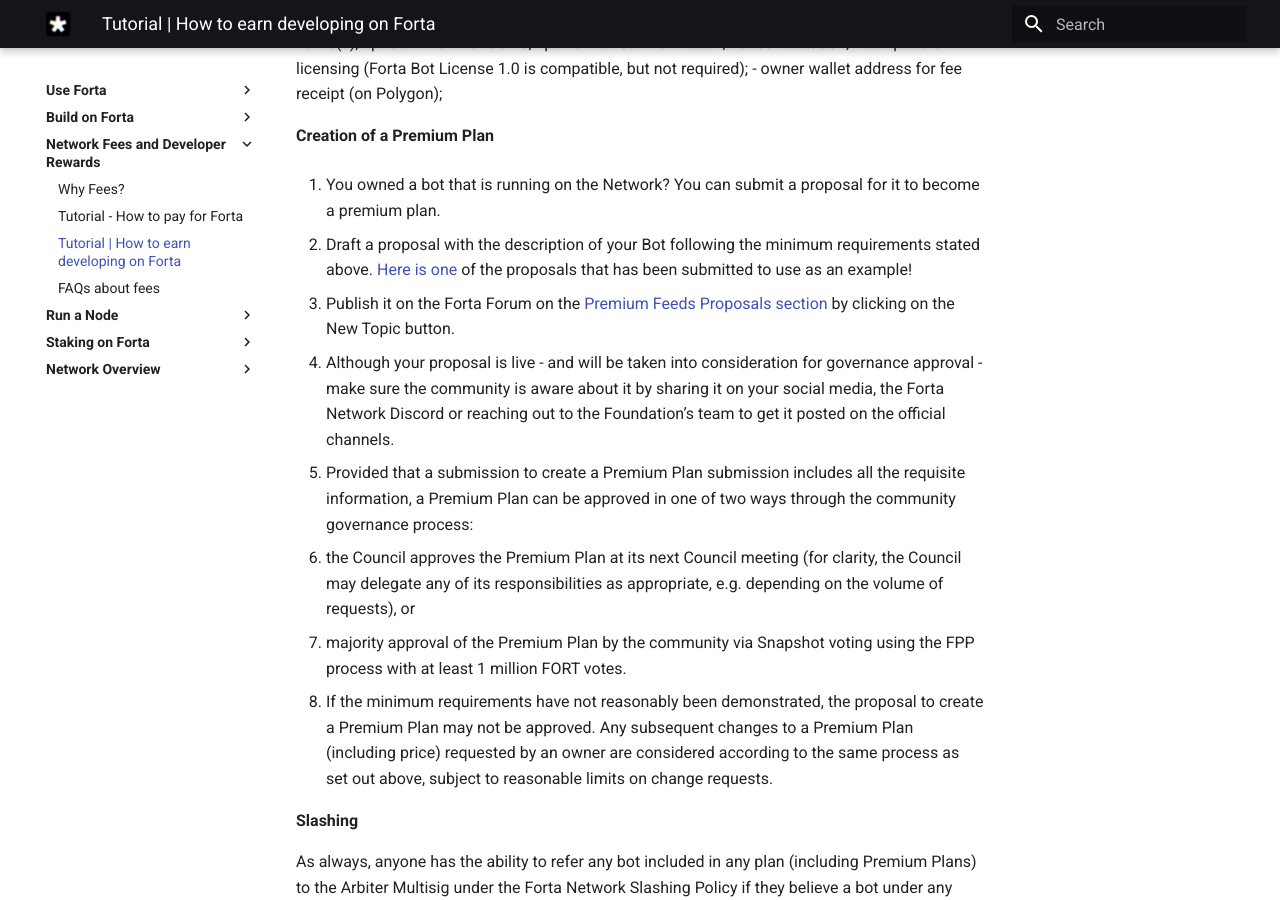
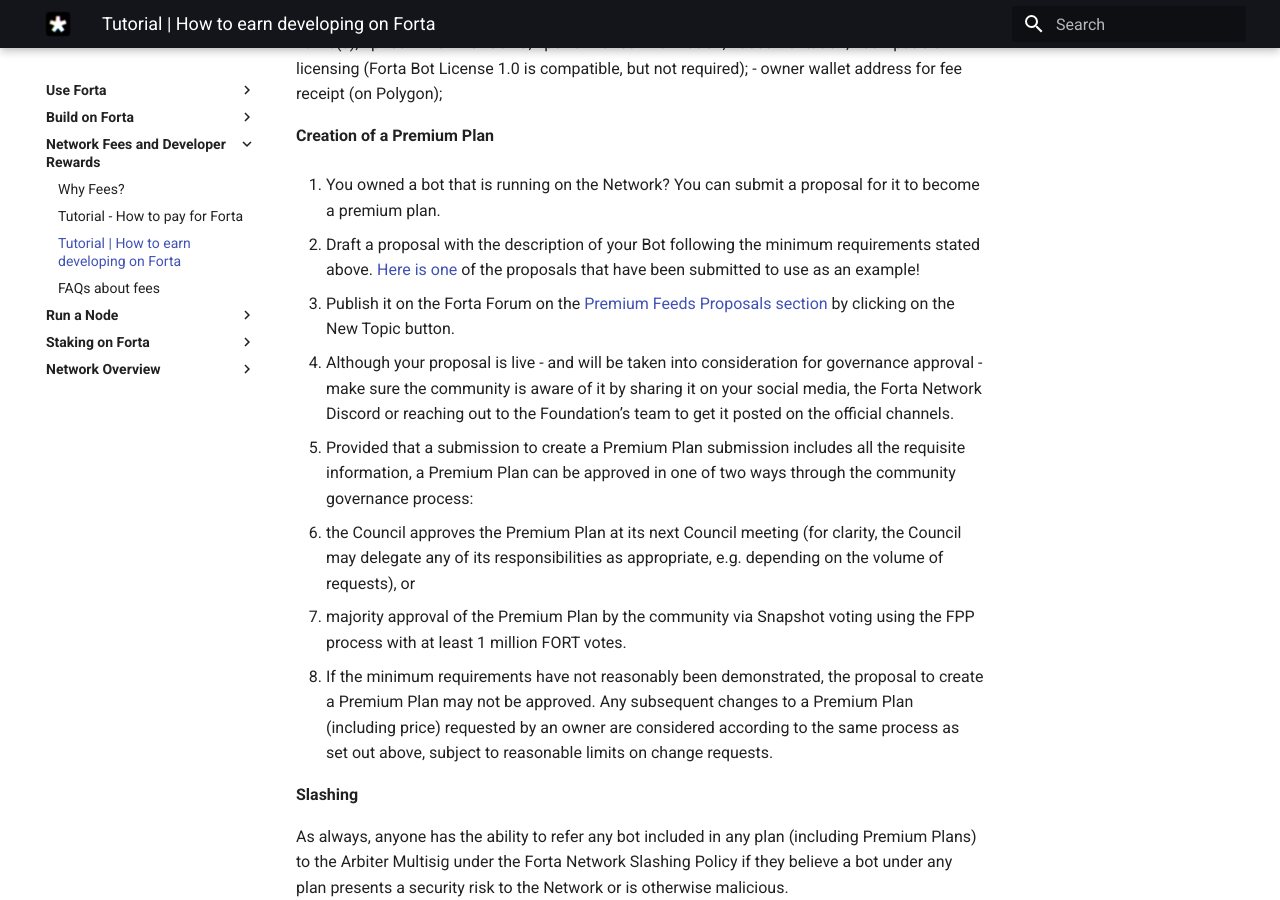
Before and after one commit to forta-network/docs, an MkDocs documentation site: the page built from docs/fees-tut-how-earn.md, in a window 1280 px wide and 900 px high, scrolled down 823 px. Built offline with MkDocs 1.6.1 and Material for MkDocs 9.7.7, drawn with Linux system fonts in a browser that asks for light colours.

Commit message:
Update fees tut how earn doc

```diff
--- a/docs/fees-tut-how-earn.md
+++ b/docs/fees-tut-how-earn.md
@@ -30,11 +30,11 @@
 
 1. You owned a bot that is running on the Network? You can submit a proposal for it to become a premium plan.
 
-2. Draft a proposal with the description of your Bot following the minimum requirements stated above. [Here is one](https://gov.forta.network/t/scam-detector-premium-feed-proposal/714) of the proposals that has been submitted to use as an example!
+2. Draft a proposal with the description of your Bot following the minimum requirements stated above. [Here is one](https://gov.forta.network/t/scam-detector-premium-feed-proposal/714) of the proposals that have been submitted to use as an example!
 
 3. Publish it on the Forta Forum on the [Premium Feeds Proposals section](https://gov.forta.network/c/governance-process/premium-feed-proposals/68) by clicking on the New Topic button.
 
-4. Although your proposal is live - and will be taken into consideration for governance approval - make sure the community is aware about it by sharing it on your social media, the Forta Network Discord or reaching out to the Foundation’s team to get it posted on the official channels.
+4. Although your proposal is live - and will be taken into consideration for governance approval - make sure the community is aware of it by sharing it on your social media, the Forta Network Discord or reaching out to the Foundation’s team to get it posted on the official channels.
 
 5. Provided that a submission to create a Premium Plan submission includes all the requisite information, a Premium Plan can be approved in one of two ways through the community governance process:
 
```
